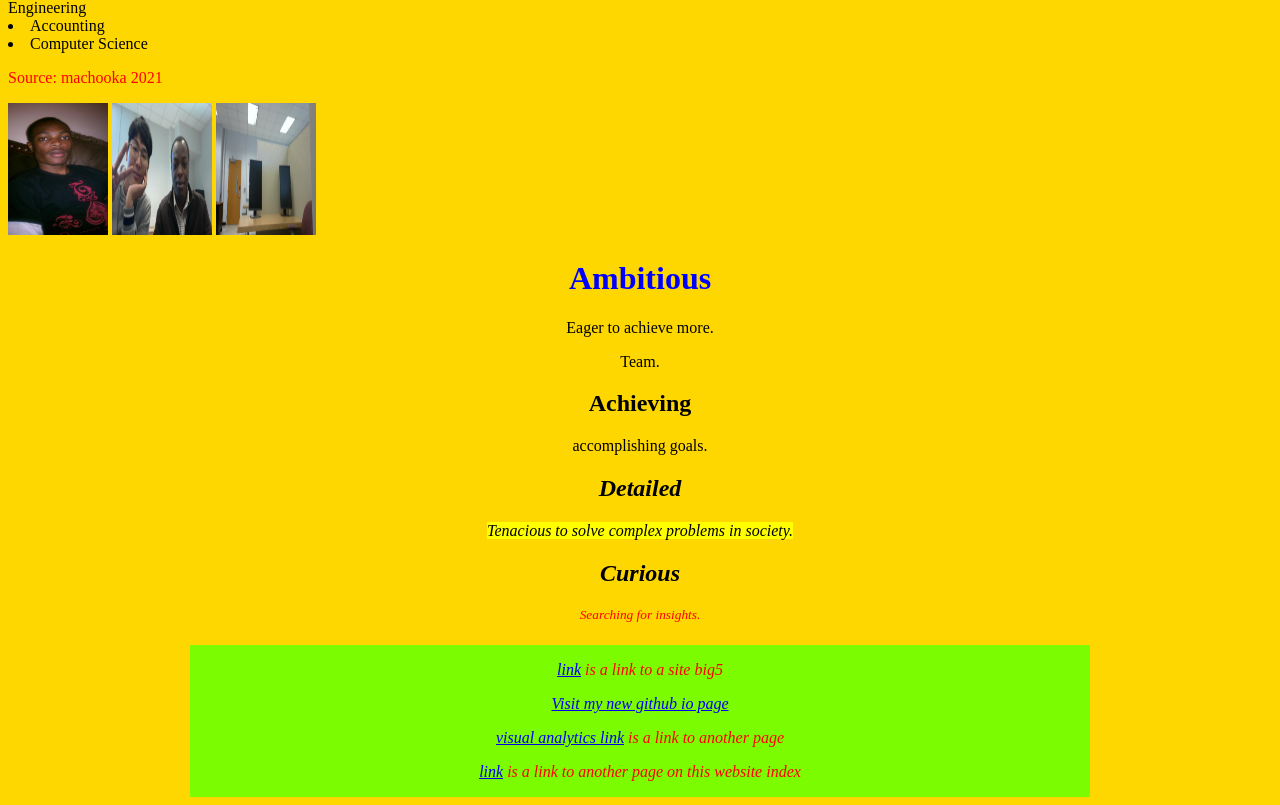
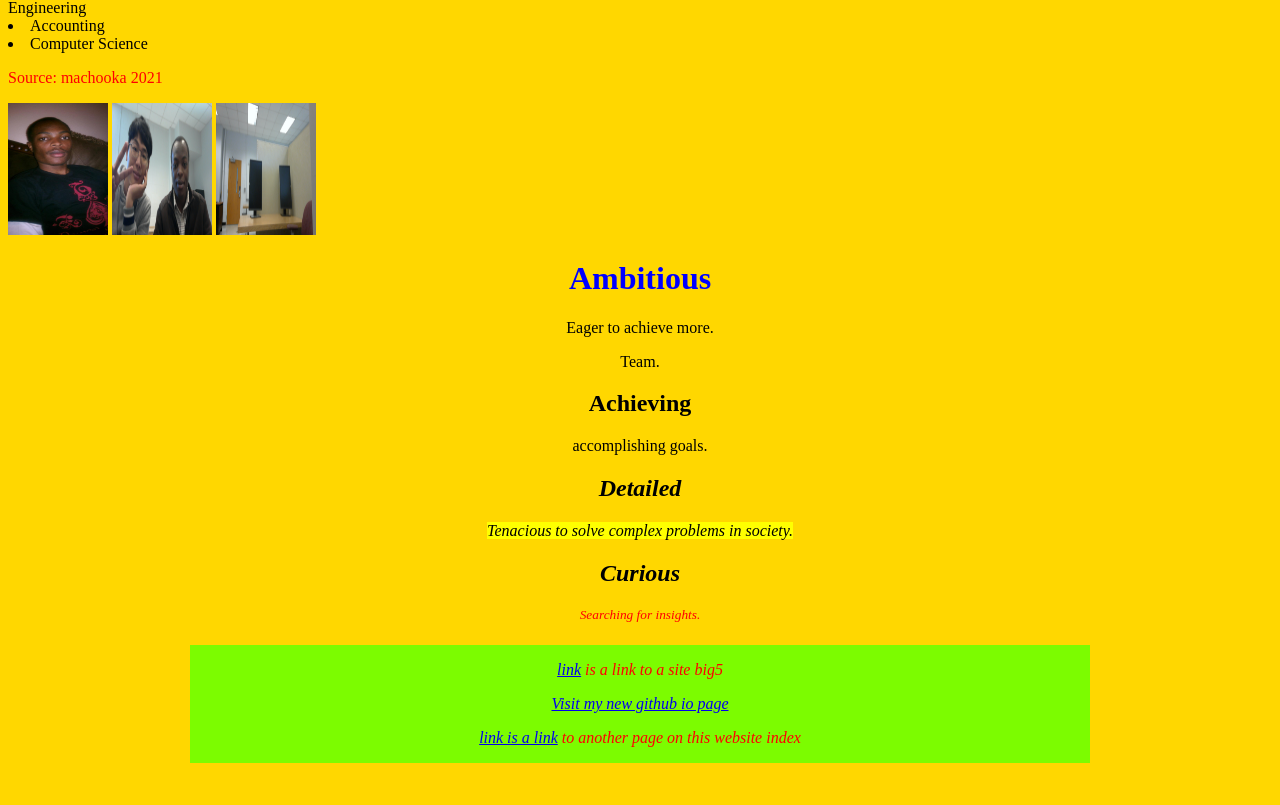
Before and after one commit to dmachooka/dmachooka.github.io, a plain HTML site: page visualanalytics.html in a window 1280 px wide. Shown: the part 366-1171 px from the top of the page. After the commit the page ends 1137 px from the top, so only its background shows below. Drawn offline with Linux system fonts and the light colour scheme.

Commit message:
Update visualanalytics.html

```diff
--- a/visualanalytics.html
+++ b/visualanalytics.html
@@ -88,7 +88,7 @@ p    {color: red;}
 
   <p><a href="big5.html" target="_blank">link</a> is a link to a site big5</p>
   <p><a href="https://www.github.com/dmachooka">Visit my new github io page </a></p>
-  <p><a href="visualanalytics.html">visual analytics link</a> is a link to another page</p>
-  <p><a href="index.html target="_blank">link</a> is a link to another page on this website index</p>
+
+  <p><a href="index.html"> link is a link</a> to another page on this website index</p>
 
 </div>
```
